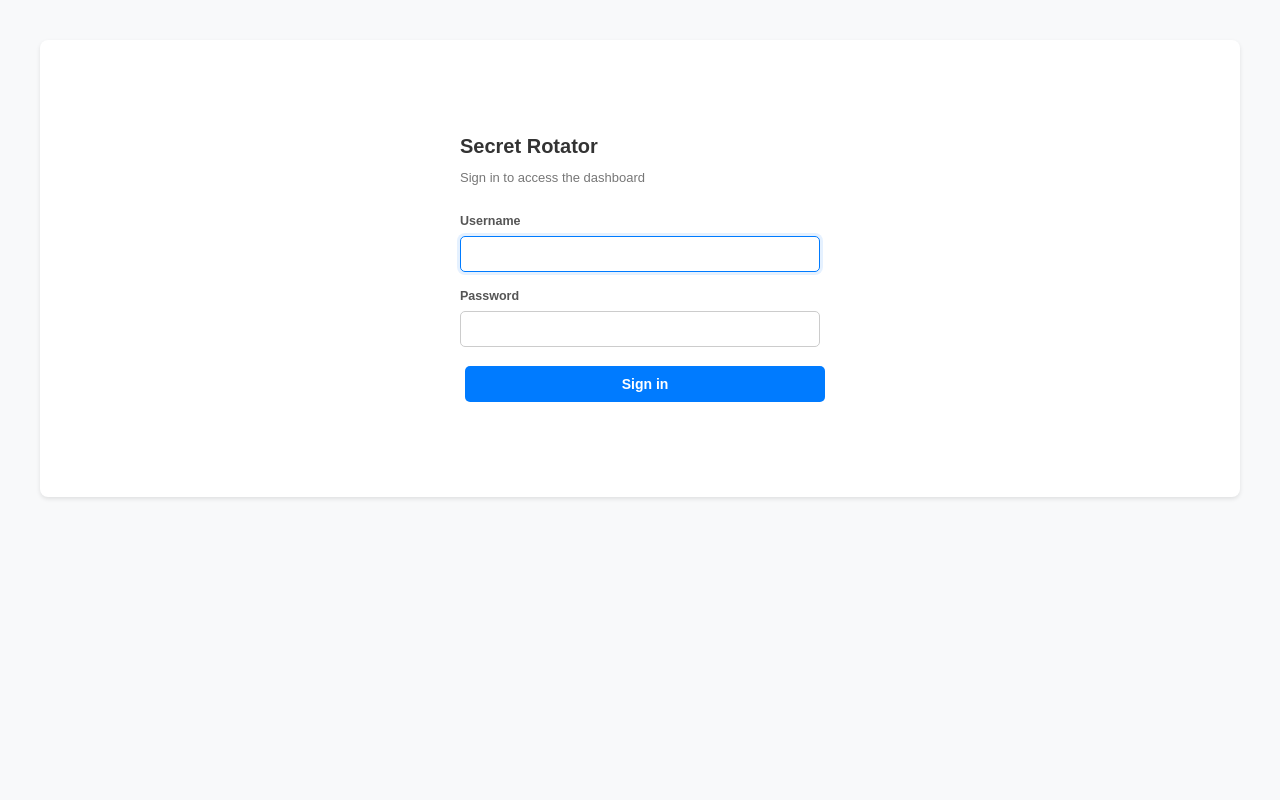
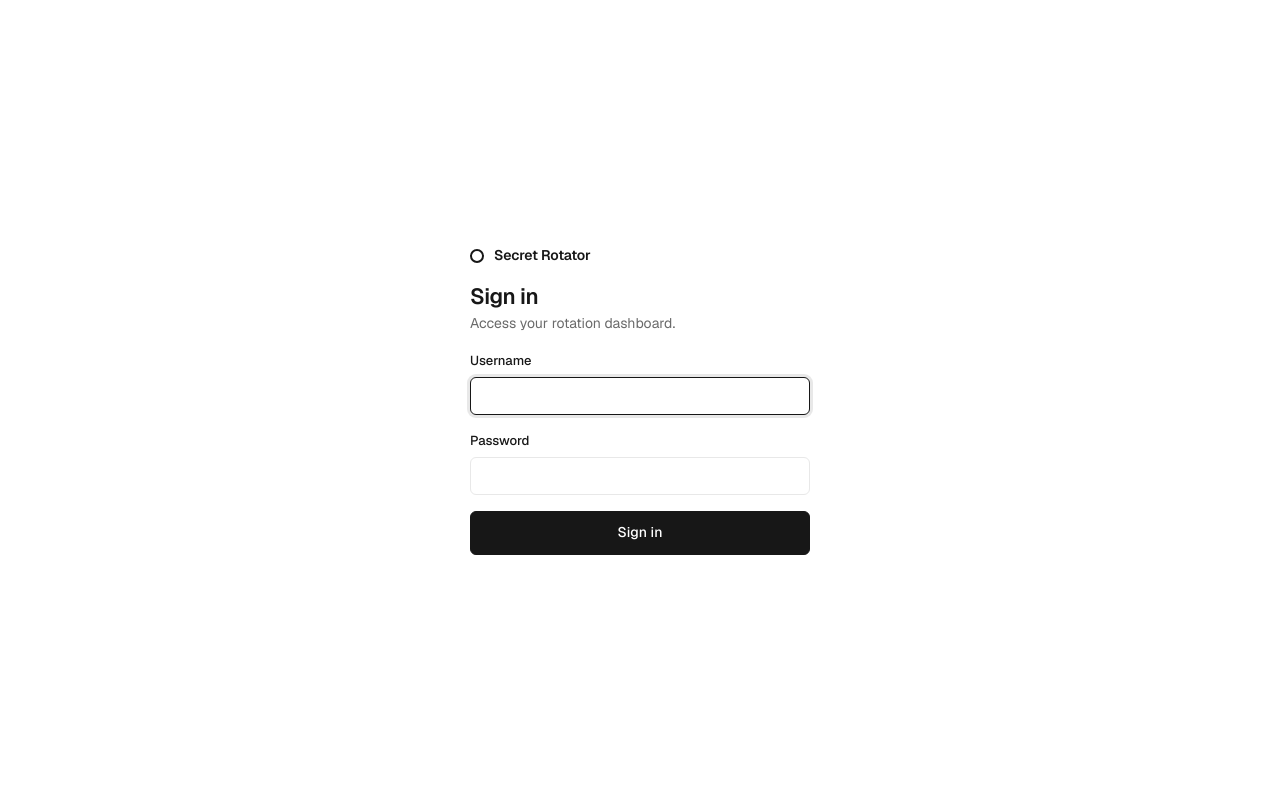
Before and after one commit to othaime-en/secret-rotator, a Flask app: a page that uses src/secret_rotator/web/templates/login.html in a window 1280 px wide. Run offline with Flask 3, Linux system fonts and the light colour scheme; some libraries are stand-ins or nearby versions.

Commit message:
feat(web): add design-system foundation with light/dark themes
First step of the dashboard redesign. Adds the shared visual foundation
and restyles the sign-in page; the dashboard itself is unchanged and
keeps working on its existing stylesheet until lat er commits.

- Add CSS design tokens (tokens.css) with light, dark and follow-the-system themes, plus base.css, components.css and auth.css
- Add theme.js: applies the stored light/dark/system choice before first paint (no flash) and exposes data-theme-choice switches
- Self-host Geist and Geist Mono (OFL) so the dashboard makes no third-party font requests and works air-gapped
- Restyle login.html on a new standalone auth_base.html layout; it no longer loads the legacy dashboard JS bundle
- Include web templates and static assets in pyproject package-data so wheel/sdist installs ship a working dashboard
- Add tests for asset serving, theme tokens and the sign-in page

```diff
--- /dev/null
+++ b/src/secret_rotator/web/static/css/auth.css
@@ -0,0 +1,54 @@
+/* Sign-in page. */
+
+.auth {
+    min-height: 100vh;
+    display: grid;
+    place-items: center;
+    padding: 24px;
+    background: var(--bg);
+}
+
+.auth-card {
+    width: 100%;
+    max-width: 340px;
+    margin: 0 auto;
+    display: flex;
+    flex-direction: column;
+    gap: 16px;
+}
+
+.auth-card h1 {
+    font-size: 22px;
+}
+
+.auth-card p {
+    margin-top: 4px;
+}
+
+.auth-card .brand {
+    padding: 0;
+}
+
+.auth-card .badge.err {
+    display: flex;
+    gap: 10px;
+    padding: 9px 12px;
+    border-radius: 8px;
+    background: var(--err-soft);
+    justify-content: flex-start;
+    white-space: normal;
+}
+
+.auth-card .badge.err::before {
+    display: none;
+}
+
+.auth-card .badge.err svg {
+    color: var(--err);
+    margin-top: 2px;
+}
+
+.auth-card .btn.primary {
+    justify-content: center;
+    padding: 10px;
+}
--- /dev/null
+++ b/src/secret_rotator/web/static/css/base.css
@@ -0,0 +1,94 @@
+/* Reset, typography and small utilities shared by every page. */
+
+*,
+*::before,
+*::after {
+    box-sizing: border-box;
+}
+
+* {
+    margin: 0;
+}
+
+body {
+    font: 14px/1.55 var(--font);
+    background: var(--bg);
+    color: var(--ink);
+    -webkit-font-smoothing: antialiased;
+    font-variant-numeric: tabular-nums;
+}
+
+button,
+input,
+select {
+    font: inherit;
+    color: inherit;
+}
+
+a {
+    color: inherit;
+}
+
+h1 {
+    font-size: 24px;
+    line-height: 1.2;
+    font-weight: 600;
+    letter-spacing: -0.025em;
+}
+
+h2 {
+    font-size: 14px;
+    font-weight: 600;
+    letter-spacing: -0.005em;
+}
+
+.muted {
+    color: var(--ink2);
+}
+
+.mono {
+    font: 12.5px var(--mono);
+}
+
+.row {
+    display: flex;
+    gap: 8px;
+    align-items: center;
+    flex-wrap: wrap;
+}
+
+/* Inline SVG icons (see the sprite in the app shell). */
+svg.icon {
+    width: 16px;
+    height: 16px;
+    fill: none;
+    stroke: currentColor;
+    stroke-width: 1.7;
+    stroke-linecap: round;
+    stroke-linejoin: round;
+    flex: none;
+}
+
+:focus-visible {
+    outline: 2px solid var(--ink);
+    outline-offset: 2px;
+}
+
+.sr-only {
+    position: absolute;
+    width: 1px;
+    height: 1px;
+    margin: -1px;
+    padding: 0;
+    overflow: hidden;
+    clip: rect(0, 0, 0, 0);
+    white-space: nowrap;
+    border: 0;
+}
+
+@media (prefers-reduced-motion: reduce) {
+    * {
+        animation: none !important;
+        transition: none !important;
+    }
+}
--- /dev/null
+++ b/src/secret_rotator/web/static/css/components.css
@@ -0,0 +1,172 @@
+/* Core UI components: brand mark, buttons, inputs, fields, badges, cards. */
+
+.brand {
+    display: flex;
+    align-items: center;
+    gap: 10px;
+    padding: 0 8px;
+    font-weight: 600;
+    letter-spacing: -0.01em;
+    color: var(--ink);
+}
+
+.mk {
+    width: 14px;
+    height: 14px;
+    border: 2.5px solid var(--ink);
+    border-radius: 50%;
+    flex: none;
+    display: block;
+}
+
+/* ---- buttons ---- */
+.btn {
+    display: inline-flex;
+    align-items: center;
+    gap: 6px;
+    padding: 6px 12px;
+    border-radius: 6px;
+    border: 1px solid var(--rule);
+    background: var(--bg);
+    cursor: pointer;
+    font-weight: 500;
+    text-decoration: none;
+    color: var(--ink);
+    transition: background 0.12s, border-color 0.12s;
+}
+
+.btn:hover {
+    background: var(--hover);
+    border-color: var(--rule-strong);
+}
+
+.btn.primary {
+    background: var(--accent);
+    border-color: var(--accent);
+    color: var(--accent-ink);
+}
+
+.btn.primary:hover {
+    opacity: 0.88;
+    background: var(--accent);
+}
+
+.btn.danger {
+    color: var(--err);
+}
+
+.btn.sm {
+    padding: 4px 10px;
+    font-size: 13px;
+}
+
+.btn.icon {
+    padding: 6px;
+}
+
+.btn:disabled {
+    opacity: 0.4;
+    pointer-events: none;
+}
+
+.btn.ghost {
+    border-color: transparent;
+    color: var(--ink2);
+}
+
+.btn.ghost:hover {
+    color: var(--ink);
+}
+
+.lnk {
+    color: var(--ink2);
+    text-decoration: none;
+    font-size: 13px;
+}
+
+.lnk:hover {
+    color: var(--ink);
+    text-decoration: underline;
+}
+
+/* ---- form controls ---- */
+.input {
+    padding: 6px 10px;
+    border: 1px solid var(--rule);
+    border-radius: 6px;
+    background: var(--bg);
+    min-width: 0;
+}
+
+.input:focus {
+    outline: none;
+    border-color: var(--ink);
+    box-shadow: 0 0 0 3px rgba(127, 127, 127, 0.18);
+}
+
+.field {
+    display: flex;
+    flex-direction: column;
+    gap: 6px;
+    font-weight: 500;
+    font-size: 13px;
+}
+
+.field .input {
+    font-weight: 400;
+    width: 100%;
+    padding: 8px 10px;
+}
+
+/* ---- status badge ---- */
+.badge {
+    --c: var(--ink3);
+    display: inline-flex;
+    align-items: center;
+    gap: 8px;
+    font-size: 13px;
+    font-weight: 450;
+    color: var(--ink);
+    white-space: nowrap;
+}
+
+.badge::before {
+    content: "";
+    width: 7px;
+    height: 7px;
+    border-radius: 50%;
+    background: var(--c);
+}
+
+.badge.ok {
+    --c: var(--ok);
+}
+
+.badge.warn {
+    --c: var(--warn);
+}
+
+.badge.err {
+    --c: var(--err);
+}
+
+.badge.acc {
+    --c: var(--run);
+}
+
+.badge.acc::before {
+    animation: pulse 1.4s ease-in-out infinite;
+}
+
+@keyframes pulse {
+    50% {
+        opacity: 0.25;
+    }
+}
+
+/* ---- card ---- */
+.card {
+    background: var(--bg);
+    border: 1px solid var(--rule);
+    border-radius: 8px;
+}
--- /dev/null
+++ b/src/secret_rotator/web/static/css/tokens.css
@@ -0,0 +1,114 @@
+/*
+ * Design tokens for the Secret Rotator dashboard.
+ *
+ * Theme resolution (see static/js/theme.js):
+ *   - <html data-theme="light">  -> forced light
+ *   - <html data-theme="dark">   -> forced dark
+ *   - no data-theme attribute    -> follows the OS (prefers-color-scheme)
+ *
+ * The dark palette therefore appears twice: once under the media query
+ * (for "follow the system" and for no-JS clients) and once under the
+ * explicit [data-theme="dark"] selector. Keep the two blocks identical.
+ */
+
+/* Geist is self-hosted: the dashboard makes no third-party requests, so it
+   works air-gapped and does not leak its existence to a font CDN. */
+@font-face {
+    font-family: "Geist";
+    font-style: normal;
+    font-weight: 100 900;
+    font-display: swap;
+    src: url("../fonts/geist-latin-wght-normal.woff2") format("woff2-variations");
+}
+
+@font-face {
+    font-family: "Geist Mono";
+    font-style: normal;
+    font-weight: 100 900;
+    font-display: swap;
+    src: url("../fonts/geist-mono-latin-wght-normal.woff2") format("woff2-variations");
+}
+
+:root {
+    color-scheme: light dark;
+
+    --bg: #fff;
+    --side: #fafafa;
+    --ink: #171717;
+    --ink2: #6a6a6a;
+    --ink3: #9b9b9b;
+    --rule: #e8e8e8;
+    --rule2: #f1f1f1;
+    --rule-strong: #d6d6d6;
+    --hover: #f5f5f5;
+
+    --ok: #1f8a54;
+    --warn: #b7791f;
+    --err: #c8412d;
+    --run: #171717;
+    --ok-soft: #e6f4ec;
+    --warn-soft: #faf0dc;
+    --err-soft: #fbe7e3;
+
+    --accent: #171717;
+    --accent-ink: #fff;
+
+    --font: "Geist", ui-sans-serif, system-ui, -apple-system, "Segoe UI", sans-serif;
+    --mono: "Geist Mono", ui-monospace, Menlo, monospace;
+}
+
+@media (prefers-color-scheme: dark) {
+    :root:not([data-theme="light"]) {
+        --bg: #0d0d0e;
+        --side: #101011;
+        --ink: #ededed;
+        --ink2: #9a9a9a;
+        --ink3: #6c6c6c;
+        --rule: #232324;
+        --rule2: #19191a;
+        --rule-strong: #333335;
+        --hover: #171718;
+
+        --ok: #4cc58b;
+        --warn: #e0a94a;
+        --err: #f0735f;
+        --run: #ededed;
+        --ok-soft: #10261b;
+        --warn-soft: #2a210e;
+        --err-soft: #2d1511;
+
+        --accent: #ededed;
+        --accent-ink: #0d0d0e;
+    }
+}
+
+:root[data-theme="dark"] {
+    --bg: #0d0d0e;
+    --side: #101011;
+    --ink: #ededed;
+    --ink2: #9a9a9a;
+    --ink3: #6c6c6c;
+    --rule: #232324;
+    --rule2: #19191a;
+    --rule-strong: #333335;
+    --hover: #171718;
+
+    --ok: #4cc58b;
+    --warn: #e0a94a;
+    --err: #f0735f;
+    --run: #ededed;
+    --ok-soft: #10261b;
+    --warn-soft: #2a210e;
+    --err-soft: #2d1511;
+
+    --accent: #ededed;
+    --accent-ink: #0d0d0e;
+}
+
+:root[data-theme="light"] {
+    color-scheme: light;
+}
+
+:root[data-theme="dark"] {
+    color-scheme: dark;
+}
--- /dev/null
+++ b/src/secret_rotator/web/static/js/theme.js
@@ -0,0 +1,74 @@
+/*
+ * Theme handling: "system" (default), "light" or "dark".
+ *
+ * Load this synchronously in <head>, before the stylesheets paint, so the
+ * stored choice is applied before first render and the page never flashes
+ * the wrong theme. Choosing "system" removes the data-theme attribute and
+ * lets the prefers-color-scheme media query in tokens.css decide.
+ *
+ * Any element with a data-theme-choice="system|light|dark" attribute acts
+ * as a theme switch; the one matching the current choice gets
+ * aria-pressed="true".
+ */
+(function () {
+    "use strict";
+
+    var KEY = "sr-theme";
+    var VALID = ["system", "light", "dark"];
+    var root = document.documentElement;
+
+    function read() {
+        try {
+            var stored = window.localStorage.getItem(KEY);
+            return VALID.indexOf(stored) === -1 ? "system" : stored;
+        } catch (e) {
+            // Storage can be blocked (privacy mode, sandboxed frames).
+            return "system";
+        }
+    }
+
+    function apply(choice) {
+        if (choice === "light" || choice === "dark") {
+            root.setAttribute("data-theme", choice);
+        } else {
+            root.removeAttribute("data-theme");
+        }
+    }
+
+    function syncControls(choice) {
+        var controls = document.querySelectorAll("[data-theme-choice]");
+        for (var i = 0; i < controls.length; i++) {
+            var active = controls[i].getAttribute("data-theme-choice") === choice;
+            controls[i].setAttribute("aria-pressed", active ? "true" : "false");
+            controls[i].classList.toggle("on", active);
+        }
+    }
+
+    function set(choice) {
+        if (VALID.indexOf(choice) === -1) {
+            return;
+        }
+        try {
+            window.localStorage.setItem(KEY, choice);
+        } catch (e) {
+            // Non-persistent, but still apply it for this page view.
+        }
+        apply(choice);
+        syncControls(choice);
+    }
+
+    apply(read());
+
+    document.addEventListener("DOMContentLoaded", function () {
+        syncControls(read());
+    });
+
+    document.addEventListener("click", function (event) {
+        var target = event.target.closest ? event.target.closest("[data-theme-choice]") : null;
+        if (target) {
+            set(target.getAttribute("data-theme-choice"));
+        }
+    });
+
+    window.SRTheme = { get: read, set: set };
+})();
--- /dev/null
+++ b/src/secret_rotator/web/templates/auth_base.html
@@ -0,0 +1,24 @@
+<!DOCTYPE html>
+<html lang="en">
+
+<head>
+    <meta charset="UTF-8">
+    <meta name="viewport" content="width=device-width, initial-scale=1">
+    <title>{% block title %}Secret Rotator{% endblock %}</title>
+    <meta name="csrf-token" content="{{ csrf_token() }}">
+    <meta name="color-scheme" content="light dark">
+    <!-- Applies the stored light/dark/system choice before first paint. -->
+    <script src="{{ url_for('static', filename='js/theme.js') }}"></script>
+    <link rel="stylesheet" href="{{ url_for('static', filename='css/tokens.css') }}">
+    <link rel="stylesheet" href="{{ url_for('static', filename='css/base.css') }}">
+    <link rel="stylesheet" href="{{ url_for('static', filename='css/components.css') }}">
+    <link rel="stylesheet" href="{{ url_for('static', filename='css/auth.css') }}">
+</head>
+
+<body>
+    <main class="auth">
+        {% block content %}{% endblock %}
+    </main>
+</body>
+
+</html>
--- a/src/secret_rotator/web/templates/login.html
+++ b/src/secret_rotator/web/templates/login.html
@@ -1,90 +1,33 @@
-{% extends "base.html" %}
+{% extends "auth_base.html" %}
 
-{% block title %}Sign in — Secret Rotation Dashboard{% endblock %}
-
-{% block extra_css %}
-<style>
-    .login-card {
-        max-width: 360px;
-        width: 100%;
-        margin: 60px auto;
-    }
-    .login-card h1 {
-        font-size: 20px;
-        border-bottom: none;
-        padding-bottom: 0;
-        margin-bottom: 6px;
-    }
-    .login-subtitle {
-        color: #777;
-        font-size: 13px;
-        margin-bottom: 22px;
-    }
-    .login-field {
-        margin-bottom: 14px;
-    }
-    .login-field label {
-        display: block;
-        font-size: 12.5px;
-        font-weight: 600;
-        color: #555;
-        margin-bottom: 5px;
-    }
-    .login-field input {
-        width: 100%;
-        padding: 9px 10px;
-        border: 1px solid #ccc;
-        border-radius: 5px;
-        font-size: 14px;
-        box-sizing: border-box;
-    }
-    .login-error {
-        background: #fdecea;
-        color: #9a3e20;
-        border: 1px solid #f3c6bb;
-        padding: 8px 10px;
-        border-radius: 5px;
-        font-size: 13px;
-        margin-bottom: 14px;
-    }
-    .login-submit {
-        width: 100%;
-        padding: 10px;
-        background: #007bff;
-        color: #fff;
-        border: none;
-        border-radius: 5px;
-        font-size: 14px;
-        font-weight: 600;
-        cursor: pointer;
-    }
-    .login-submit:hover {
-        background: #0062cc;
-    }
-</style>
-{% endblock %}
+{% block title %}Sign in — Secret Rotator{% endblock %}
 
 {% block content %}
-<div class="login-card">
-    <h1>Secret Rotator</h1>
-    <div class="login-subtitle">Sign in to access the dashboard</div>
+<form class="auth-card" method="POST" action="{{ url_for('auth.login') }}">
+    <input type="hidden" name="csrf_token" value="{{ csrf_token() }}">
+    <input type="hidden" name="next" value="{{ next }}">
+
+    <div class="brand"><span class="mk"></span>Secret Rotator</div>
+
+    <div>
+        <h1>Sign in</h1>
+        <p class="muted">Access your rotation dashboard.</p>
+    </div>
 
     {% if error %}
-    <div class="login-error">{{ error }}</div>
+    <div class="badge err" role="alert">
+        <svg class="icon" aria-hidden="true" viewBox="0 0 24 24"><path d="M12 3l10 18H2zM12 10v5M12 18h.01"/></svg>
+        <span>{{ error }}</span>
+    </div>
     {% endif %}
 
-    <form method="POST" action="{{ url_for('auth.login') }}">
-        <input type="hidden" name="csrf_token" value="{{ csrf_token() }}">
-        <input type="hidden" name="next" value="{{ next }}">
-        <div class="login-field">
-            <label for="username">Username</label>
-            <input type="text" id="username" name="username" autocomplete="username" required autofocus>
-        </div>
-        <div class="login-field">
-            <label for="password">Password</label>
-            <input type="password" id="password" name="password" autocomplete="current-password" required>
-        </div>
-        <button type="submit" class="login-submit">Sign in</button>
-    </form>
-</div>
+    <label class="field">Username
+        <input class="input" type="text" id="username" name="username" autocomplete="username" required autofocus>
+    </label>
+    <label class="field">Password
+        <input class="input" type="password" id="password" name="password" autocomplete="current-password" required>
+    </label>
+
+    <button type="submit" class="btn primary">Sign in</button>
+</form>
 {% endblock %}
```
Also changed, not shown: pyproject.toml (+8 -1 lines), tests/test_web_theme_assets.py (added, +83 -0 lines), CHANGELOG.md, src/secret_rotator/web/static/fonts/LICENSE-Geist.txt (added), src/secret_rotator/web/static/fonts/geist-latin-wght-normal.woff2 (added), src/secret_rotator/web/static/fonts/geist-mono-latin-wght-normal.woff2 (added).
